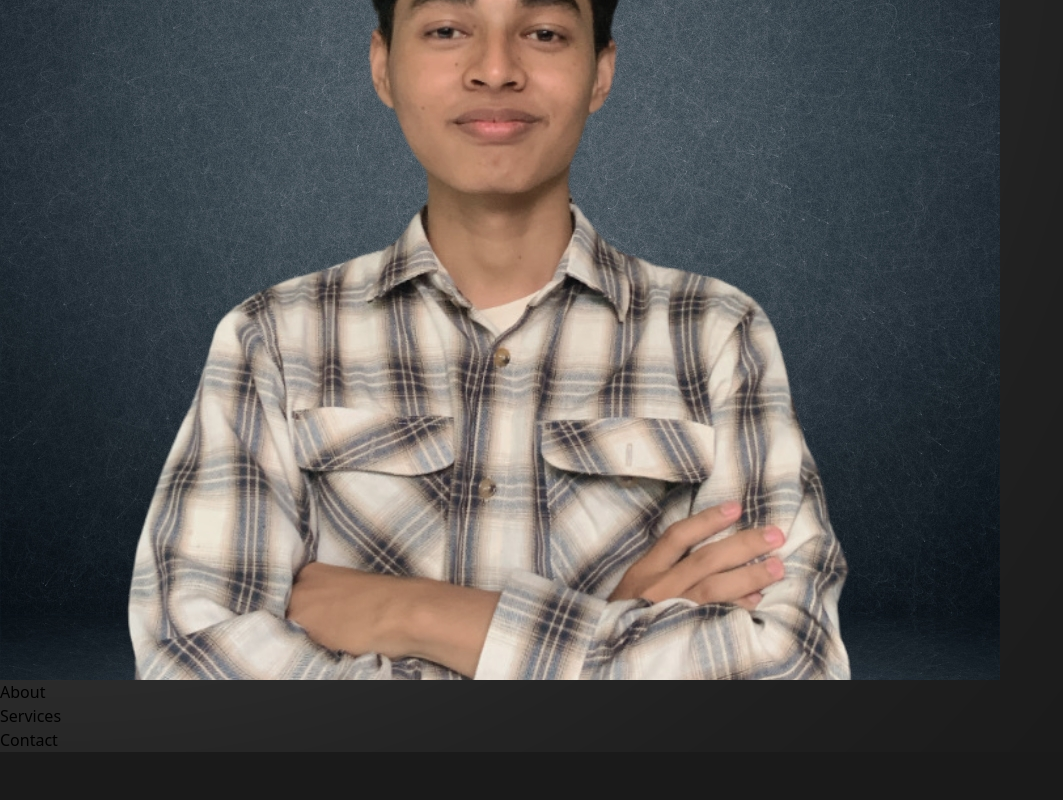
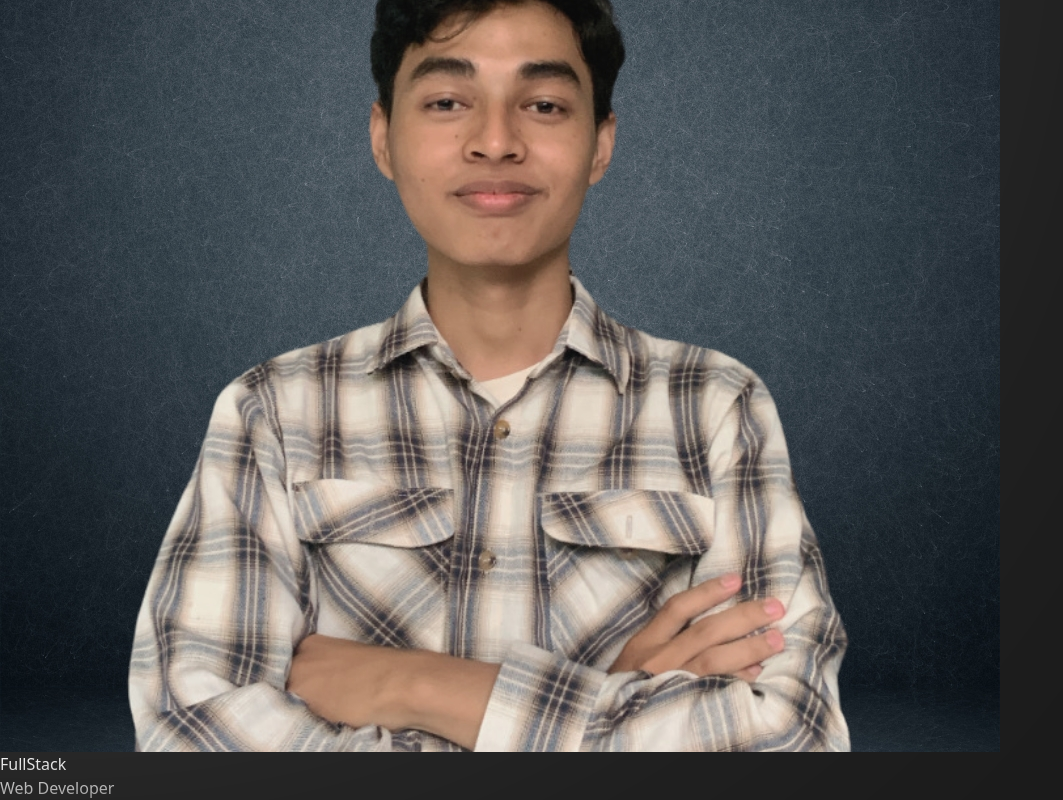
Before and after one commit to howlil/howlil-code, a React (Vite) app: page / in a window 1280 px wide. Shown: the part 320-1120 px from the top of the page, without its empty margins (0-1063 px from the left). Before the commit the page ends 1072 px from the top, so only its background shows below. Built offline with nearby package versions, Linux system fonts and the light colour scheme.

Commit message:
style home

```diff
--- a/src/component/hero/Frame.jsx
+++ b/src/component/hero/Frame.jsx
@@ -0,0 +1,12 @@
+import Aul from "/src/assets/aul.jpg"
+
+const Frame = ()=>{
+    return(
+        <>
+         <img className="rounded-full  h-40 border-amber-300 border-2  " src={Aul} alt="" />
+        </>
+    )
+
+}
+
+export default Frame
--- a/src/component/hero/Hero.jsx
+++ b/src/component/hero/Hero.jsx
@@ -0,0 +1,18 @@
+import Title from "./Title"
+import Sosmed from "./Sosmed"
+import Frame from "./Frame"
+
+
+
+const Hero = ()=>{
+    return(
+        <div className="" >
+            <Frame/>
+            <Title/>
+            <Sosmed/>
+        </div>
+    )
+
+}
+
+export default Hero
--- a/src/component/hero/Title.jsx
+++ b/src/component/hero/Title.jsx
@@ -0,0 +1,5 @@
+
+function Title(){
+    return<h1 className="title text-center text-5xl font-bold">FullStack <br />Web Developer</h1>
+}
+export default Title
--- a/src/component/navbar/NavBrand.jsx
+++ b/src/component/navbar/NavBrand.jsx
@@ -1,7 +1,7 @@
 import Aul from "/src/assets/aul.jpg"
 
 const NavBrand = ()=>{
-    return<img className="w-10" src={Aul} alt="" />
+    return<img className="rounded-full h-14  " src={Aul} alt="" />
 
 }
 export default NavBrand
--- a/src/component/navbar/NavList.jsx
+++ b/src/component/navbar/NavList.jsx
@@ -1,21 +1,35 @@
-import { Link } from "react-router-dom"
+import { Link } from "react-router-dom";
 
-const NavList = ()=>{
-    return(
-        <nav className="bg-gray-800 p-4">
+const NavList = () => {
+  return (
+    <nav className="border rounded-full border-yellow-400 px-10 py-3">
       <ul className="flex justify-between items-center">
         <li className="text-white">
-            <Link to="/about" className="nav-item px-3 py-2 rounded-md text-sm font-medium hover:bg-gray-700">About</Link>
+          <Link
+            to="/About"
+            className="nav-item px-3 py-2  text-lg font-medium hover:text-yellow-400 transition-all duration-500 ease-in-out"
+          >
+            About
+          </Link>
         </li>
         <li className="text-white">
-            <Link to="/services" className="nav-item px-3 py-2 rounded-md text-sm font-medium hover:bg-gray-700">Services</Link>
+          <Link
+            to="/Project"
+            className="nav-item px-3 py-2 rounded-md text-lg font-medium hover:text-yellow-400 transition-all duration-500 ease-in-out "
+          >
+            Project
+          </Link>
         </li>
         <li className="text-white">
-            <Link to="/contact" className="nav-item px-3 py-2 rounded-md text-sm font-medium hover:bg-gray-700">Contact</Link>
+          <Link
+            to="/Experience"
+            className="nav-item px-3 py-2 rounded-md text-lg font-medium hover:text-yellow-400 transition-all duration-500 ease-in-out"
+          >
+            Experience
+          </Link>
         </li>
       </ul>
     </nav>
-
-    )
-}
-export default NavList
+  );
+};
+export default NavList;
--- a/src/component/navbar/Navbar.jsx
+++ b/src/component/navbar/Navbar.jsx
@@ -3,10 +3,10 @@ import NavList from "./NavList"
 
 const Navbar = ()=>{
     return(
-        <div className="flex justify-between w-full ">
-            <NavBrand/>
+        <div className="navbar flex mt-5 justify-center">
+            {/* <NavBrand/> */}
             <NavList/>
-            <div></div>
+            {/* <div></div>      */}
         </div>
     )
 }
--- a/src/index.css
+++ b/src/index.css
@@ -2,12 +2,22 @@
 @tailwind components;
 @tailwind utilities;
 
+/* *{
+border: 1px solid red;
+} */
+
 body {
   margin: 0;
-  display: flex;
   min-width: 320px;
   min-height: 100vh;
   background-color: #1A1A1A;
+}
+.title {
+
+  color: transparent; /* Makes the text transparent so the background can show through */
+  background-image: linear-gradient(to bottom right, #fefefe, #454444fd); /* Left color #CCCCCC to right color #333333 */
+  background-clip: text;
+  -webkit-background-clip: text; /* For Safari */
 }
 
 .white-circle {
--- a/src/pages/About.jsx
+++ b/src/pages/About.jsx
@@ -1,7 +1,9 @@
+import Navbar from "../component/navbar/Navbar"
+
 const About =()=>{
     return(
         <>
-        <h4>Page Not Found</h4>
+           <Navbar/>
         </>
     )
 
--- a/src/pages/Experience.jsx
+++ b/src/pages/Experience.jsx
@@ -1,7 +1,9 @@
+import Navbar from "../component/navbar/Navbar"
+
 const Experience =()=>{
     return(
         <>
-        <h4>Page Not Found</h4>
+          <Navbar/>
         </>
     )
 
--- a/src/pages/Home.jsx
+++ b/src/pages/Home.jsx
@@ -1,12 +1,12 @@
 // import React from "react"
 import Navbar from "../component/navbar/Navbar"
-// import Hero from "../component/navbar/Hero"
+import Hero from "../component/hero/Hero"
 
 const Home =()=>{
     return(
         <>
         <Navbar/>
-
+        <Hero/>
         </>
     )
 
--- a/src/pages/Project.jsx
+++ b/src/pages/Project.jsx
@@ -1,7 +1,9 @@
+import Navbar from "../component/navbar/Navbar"
+
 const Project =()=>{
     return(
         <>
-        <h4>Page Not Found</h4>
+          <Navbar/>
         </>
     )
 
```
Also changed, not shown: src/component/hero/Sosmed.jsx (+11 -0 lines). Lines whose indentation alone changed are shown as unchanged.
